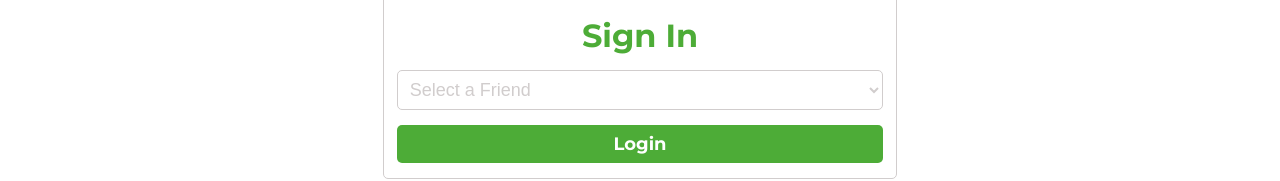
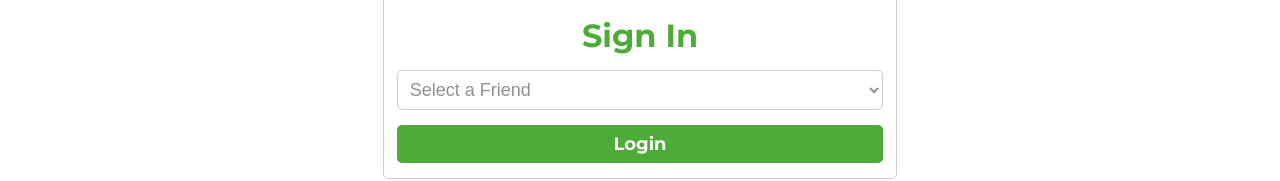
Before and after one commit to sara-elhawary/would-you-rather-app, a React (Vite) app: page /login in a window 1280 px wide. Shown: the part 476-657 px from the top of the page. Built offline with nearby package versions, Linux system fonts and the light colour scheme.

Commit message:
generate dropDown login form

```diff
--- a/src/components/login-form.jsx
+++ b/src/components/login-form.jsx
@@ -1,4 +1,5 @@
 import React from 'react'
+import { useSelector } from 'react-redux'
 
 import classes from './login-form.module.css'
 import img1 from '../assets/icons/01.png'
@@ -10,6 +11,8 @@ import img6 from '../assets/icons/06.png'
 import img7 from '../assets/icons/07.png'
 
 export default function LoginForm() {
+  const users = Object.keys(useSelector((state) => state.users.value))
+  // console.log(users)
   return (
     <div className={classes.container}>
       <div className={classes.head}>
@@ -27,13 +30,13 @@ export default function LoginForm() {
       </div>
       <div className={classes.form}>
         <h1>Sign In</h1>
-        {/* <input type="text" placeholder="Select a Friend" /> */}
         <select name="users">
           <option value="">Select a Friend</option>
-          <option value="user 1">user 1</option>
-          <option value="user 2">user 2</option>
-          <option value="user 3">user 3</option>
-          <option value="user 4">user 4</option>
+          {users.map((user) => (
+            <option key={user} value={user}>
+              {user}
+            </option>
+          ))}
         </select>
         <button className={classes.btn}>Login</button>
       </div>
--- a/src/components/login-form.module.css
+++ b/src/components/login-form.module.css
@@ -53,7 +53,7 @@
   font-size: 18px;
   border-radius: 5px;
   border: solid 1px #d1cdcd;
-  color: #d1cdcd;
+  color: #949090;
   background-color: white;
 }
 
```
